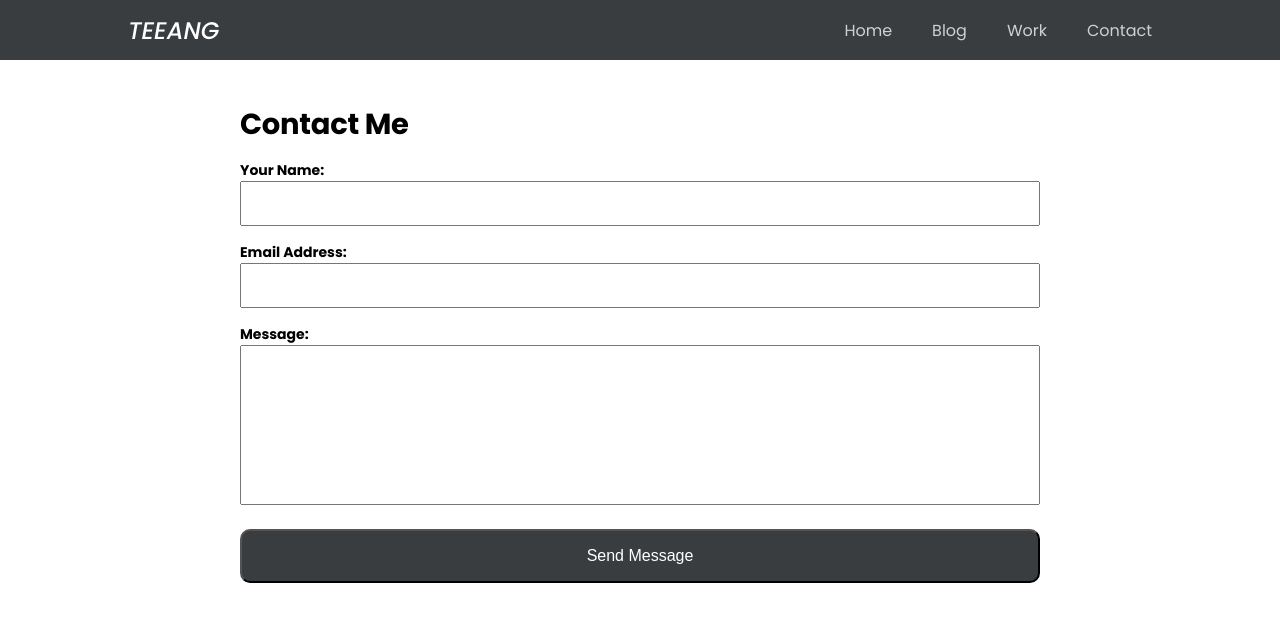
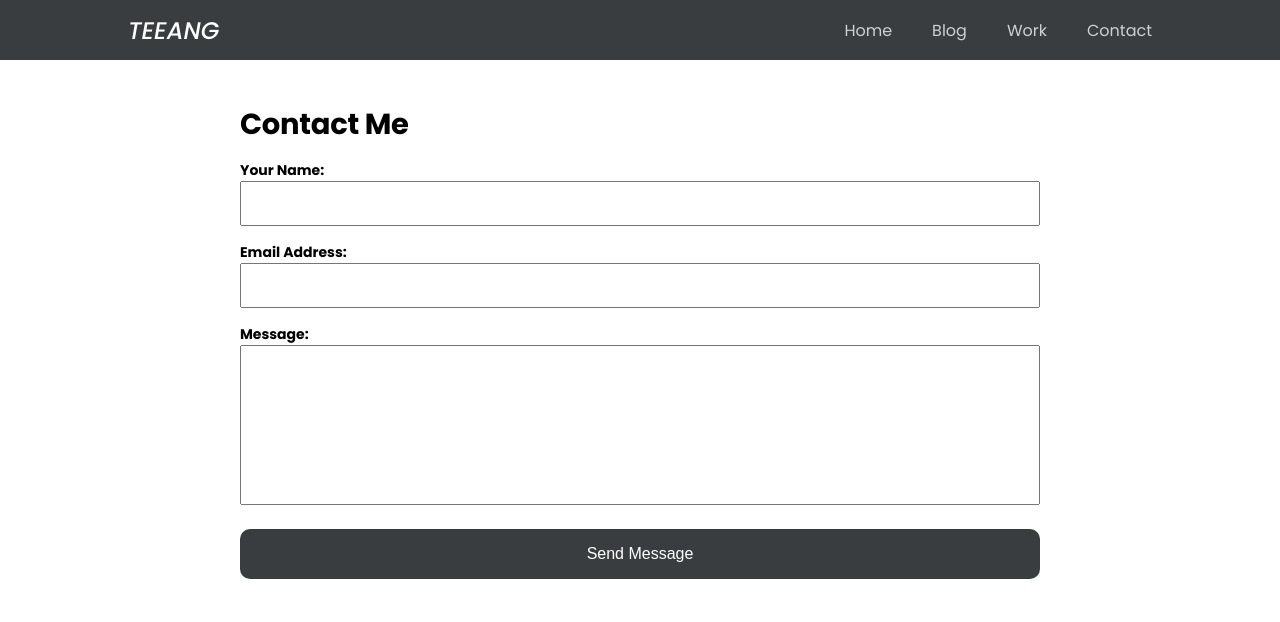
Before and after one commit to davidtaing/portfolio, a Next.js app: page /contact in a window 1280 px wide. Shown: the top 622 px of the page. Built offline with nearby package versions, Linux system fonts and the light colour scheme.

Commit message:
style: add transistion to contact button

```diff
--- a/src/containers/ContactForm/index.tsx
+++ b/src/containers/ContactForm/index.tsx
@@ -28,6 +28,12 @@ const StyledForm = styled.form`
   button {
     background-color: var(--clr-grey);
     color: var(--clr-light-primary);
+    transition: background-color 0.5s ease-out;
+    border: none;
+  }
+
+  button:hover {
+    background-color: var(--clr-light-tertiary);
   }
 `;
 
```
